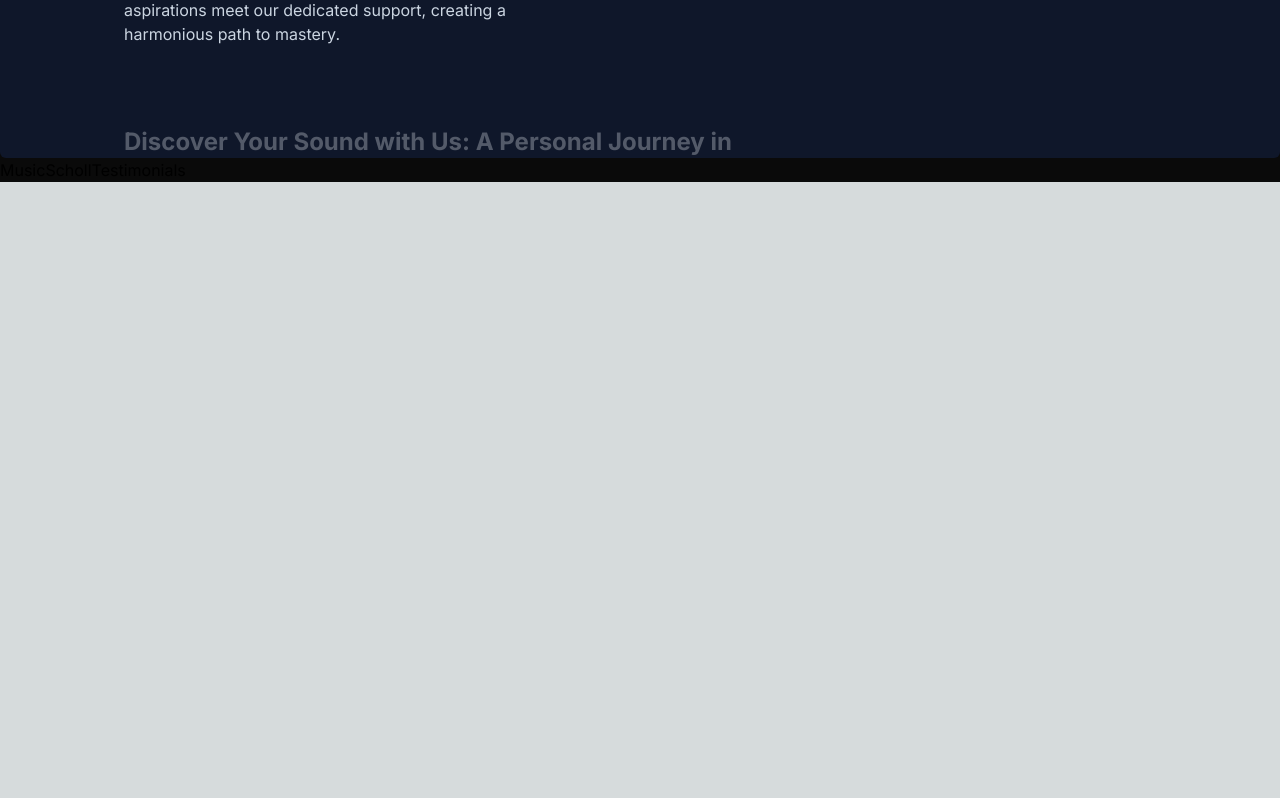
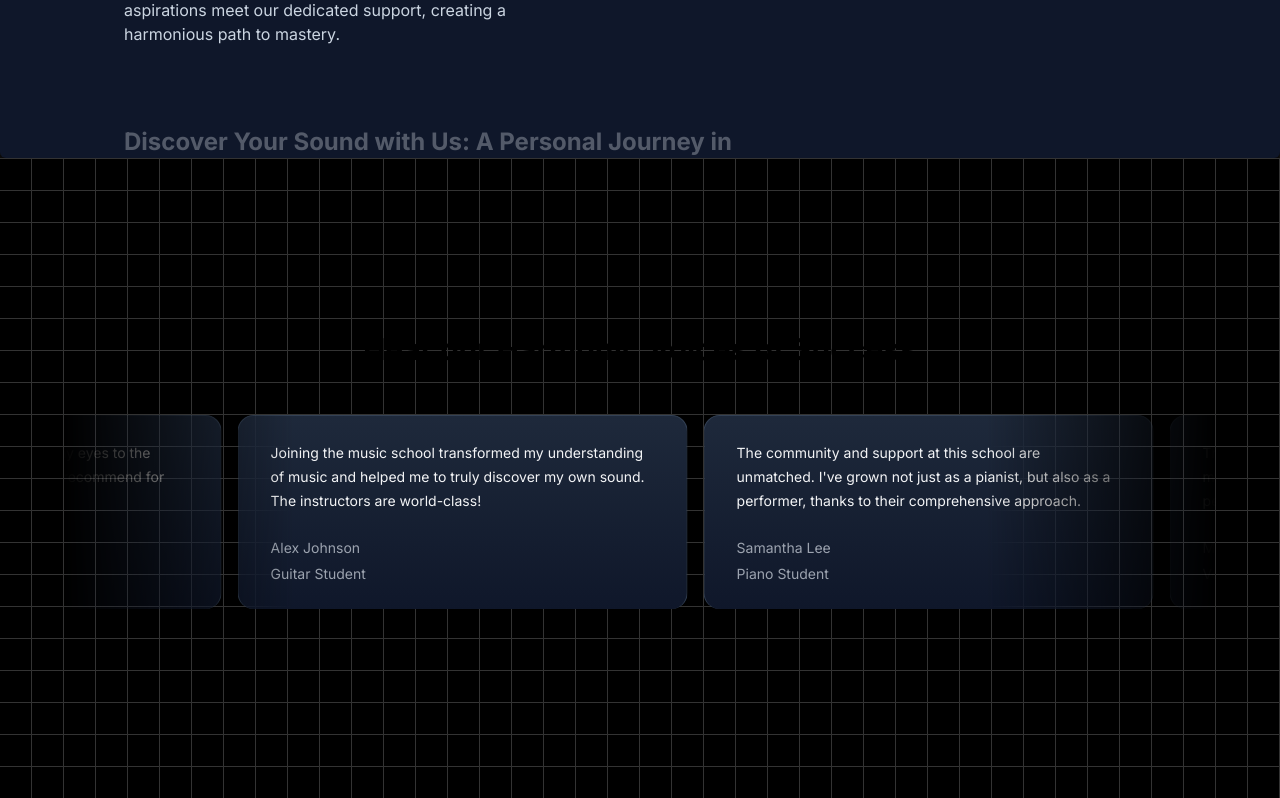
Before and after one commit to nagarjun-Avala/music-app, a Next.js app: page / in a window 1280 px wide. Shown: the part 1670-2468 px from the top of the page. Before the commit the page ends 1852 px from the top, so only its background shows below. Built offline with nearby package versions, Linux system fonts and the light colour scheme.

Commit message:
Added testimonial section of application

```diff
--- a/package.json
+++ b/package.json
@@ -11,6 +11,7 @@
   "dependencies": {
     "clsx": "^2.1.0",
     "framer-motion": "^11.0.24",
+    "mini-svg-data-uri": "^1.4.4",
     "next": "14.1.4",
     "react": "^18",
     "react-dom": "^18",
--- a/src/components/TestimonialCards.tsx
+++ b/src/components/TestimonialCards.tsx
@@ -1,4 +1,5 @@
 import React from 'react'
+import { InfiniteMovingCards } from './ui/infinite-moving-cards';
 
 const musicSchoolTestimonials = [
     {
@@ -35,7 +36,18 @@
 
 function MusicSchollTestimonials() {
     return (
-        <div>MusicSchollTestimonials</div>
+        <div className='h-[40rem] w-full dark:bg-black dark:bg-grid-white/[0.2] relative flex flex-col items-center justify-center overflow-hidden'>
+            <h2 className='text-3xl font-bold text-center mb-8 z-10'>Hear our Harmony: Voices of Success</h2>
+            <div className='flex justify-center w-full overflow-hidden px-4 sm:px-6 lg:px-8'>
+                <div className='w-full max-w-6xl'>
+                    <InfiniteMovingCards
+                        items={musicSchoolTestimonials}
+                        direction="right"
+                        speed="slow"
+                    />
+                </div>
+            </div>
+        </div>
     )
 }
 
--- a/tailwind.config.ts
+++ b/tailwind.config.ts
@@ -4,6 +4,8 @@
 const {
   default: flattenColorPalette,
 } = require("tailwindcss/lib/util/flattenColorPalette");
+
+const svgToDataUri = require("mini-svg-data-uri");
 
 const config: Config = {
   content: [
@@ -45,6 +47,7 @@
   },
   plugins: [
     addVariablesForColors,
+    addSvgPatterns,
   ],
 };
 
@@ -60,4 +63,27 @@
   });
 }
 
+function addSvgPatterns({ matchUtilities, theme }: any) {
+  matchUtilities(
+    {
+      "bg-grid": (value: any) => ({
+        backgroundImage: `url("${svgToDataUri(
+          `<svg xmlns="http://www.w3.org/2000/svg" viewBox="0 0 32 32" width="32" height="32" fill="none" stroke="${value}"><path d="M0 .5H31.5V32"/></svg>`
+        )}")`,
+      }),
+      "bg-grid-small": (value: any) => ({
+        backgroundImage: `url("${svgToDataUri(
+          `<svg xmlns="http://www.w3.org/2000/svg" viewBox="0 0 32 32" width="8" height="8" fill="none" stroke="${value}"><path d="M0 .5H31.5V32"/></svg>`
+        )}")`,
+      }),
+      "bg-dot": (value: any) => ({
+        backgroundImage: `url("${svgToDataUri(
+          `<svg xmlns="http://www.w3.org/2000/svg" viewBox="0 0 32 32" width="16" height="16" fill="none"><circle fill="${value}" id="pattern-circle" cx="10" cy="10" r="1.6257413380501518"></circle></svg>`
+        )}")`,
+      }),
+    },
+    { values: flattenColorPalette(theme("backgroundColor")), type: "color" }
+  );
+}
+
 export default config;
```
Also changed, not shown: 1 other file (tests, documents, lock files or other folders).
